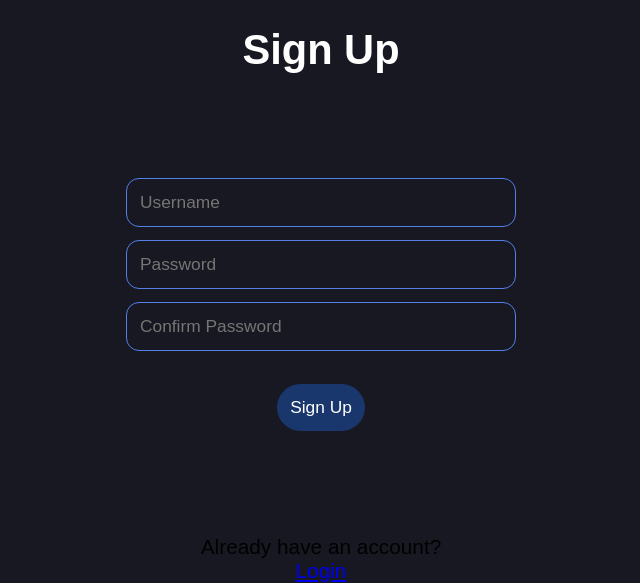
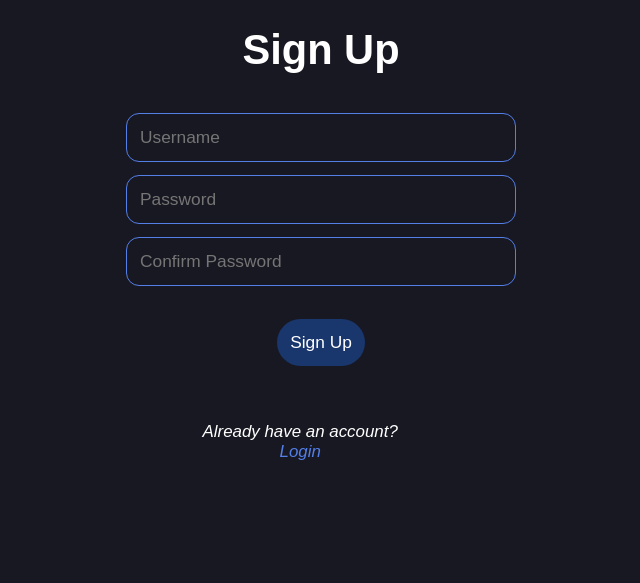
Before and after one commit to DTS-11/Mirage, a Django app: page /signup in a window 1280 px wide. Shown: the part 226-809 px from the top of the page, without its empty margins (319-959 px from the left). After the commit the page ends 686 px from the top, so only its background shows below. Run offline with Django 4.2, Linux system fonts and the light colour scheme.

Commit message:
add some css

```diff
--- a/Mirage/static/css/signup.css
+++ b/Mirage/static/css/signup.css
@@ -58,6 +58,17 @@
     background-color: #537FE7;
 }
 
+.signup-box p {
+    color: white;
+    font-size: small;
+    font-style: italic;
+}
+
+.signup-box a {
+    color: #537FE7;
+    text-decoration: none;
+}
+
 
 
 
@@ -81,4 +92,15 @@
         margin-bottom: 10px;
         padding-top: 20px;
     }
+
+    .signup-box form {
+        padding-top: 0;
+        margin-top: 30px;
+    }
+
+    .signup-box p {
+        position: absolute;
+        top: 81%;
+        right: 44%;
+    }
 }
```
